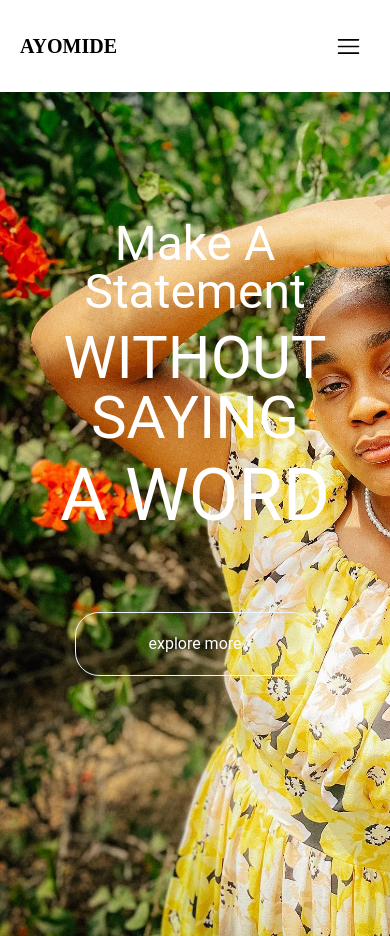
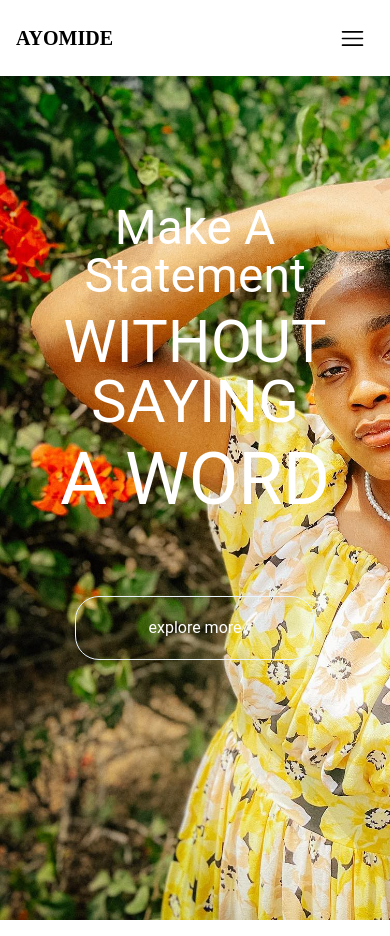
Before and after one commit to Deyjuwon/mideportfolio, a Next.js app: page / in a window 390 px wide. Built offline with nearby package versions, Linux system fonts and the light colour scheme.

Commit message:
header responsiveness

```diff
--- a/src/components/Header.jsx
+++ b/src/components/Header.jsx
@@ -12,7 +12,7 @@ const Header = () => {
   const [isOpened, setIsOpened] = useState(false)
 
   return (
-    <div className="flex items-center justify-between px-5 md:justify-around py-6">
+    <div className="flex items-center justify-between px-4 md:justify-around py-4 md:py-6">
         <div>
             <p className="text-xl md:text-2xl font-bold logo">AYOMIDE</p>
         </div>
```
